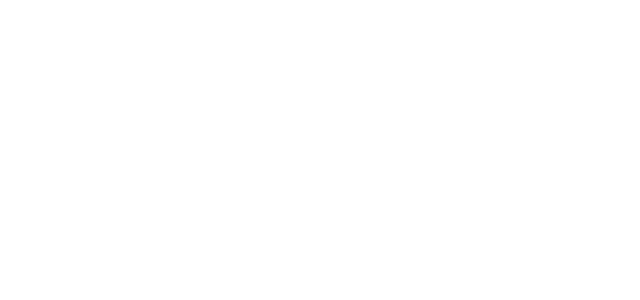
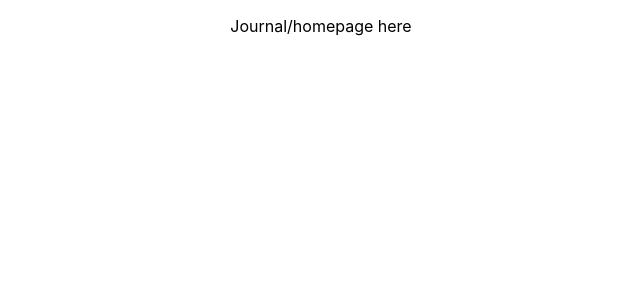
Before and after one commit to ekanarek/reading-journal, a React (Create React App) app: page / in a window 1280 px wide. Shown: the top 300 px of the page, without its empty margins (319-959 px from the left). Built offline with nearby package versions, Linux system fonts and the light colour scheme.

Commit message:
Set up routes

```diff
--- a/src/App.js
+++ b/src/App.js
@@ -1,10 +1,12 @@
 import "./App.css";
+import { Outlet } from "react-router-dom";
 import NavBar from "./components/NavBar";
 
 function App() {
   return (
     <div className="App">
       <NavBar />
+      <Outlet />
     </div>
   );
 }
--- a/src/index.js
+++ b/src/index.js
@@ -1,11 +1,34 @@
 import React from "react";
 import ReactDOM from "react-dom/client";
+import { createBrowserRouter, RouterProvider } from "react-router-dom";
 import "./index.css";
 import App from "./App";
+import AddForm from "./pages/AddForm";
+import Journal from "./pages/Journal";
+import SearchResults from "./pages/SearchResults";
+
+const routes = [
+  {
+    path: "/",
+    element: <App />,
+    children: [
+      {
+        path: "/",
+        element: <Journal />,
+      },
+      {
+        path: "/search",
+        element: <SearchResults />,
+      },
+      {
+        path: "/new",
+        element: <AddForm />,
+      },
+    ],
+  },
+];
+
+const router = createBrowserRouter(routes);
 
 const root = ReactDOM.createRoot(document.getElementById("root"));
-root.render(
-  <React.StrictMode>
-    <App />
-  </React.StrictMode>
-);
+root.render(<RouterProvider router={router} />);
--- a/src/pages/AddForm.js
+++ b/src/pages/AddForm.js
@@ -1,7 +1,11 @@
 import React from "react";
 
 const AddForm = () => {
-  return <div></div>;
+  return (
+    <div>
+      <p>Form here</p>
+    </div>
+  );
 };
 
 export default AddForm;
--- a/src/pages/Journal.js
+++ b/src/pages/Journal.js
@@ -1,7 +1,11 @@
 import React from "react";
 
 const Journal = () => {
-  return <div></div>;
+  return (
+    <div>
+      <p>Journal/homepage here</p>
+    </div>
+  );
 };
 
 export default Journal;
--- a/src/pages/SearchResults.js
+++ b/src/pages/SearchResults.js
@@ -1,7 +1,11 @@
 import React from "react";
 
 const SearchResults = () => {
-  return <div></div>;
+  return (
+    <div>
+      <p>Search results here</p>
+    </div>
+  );
 };
 
 export default SearchResults;
```
